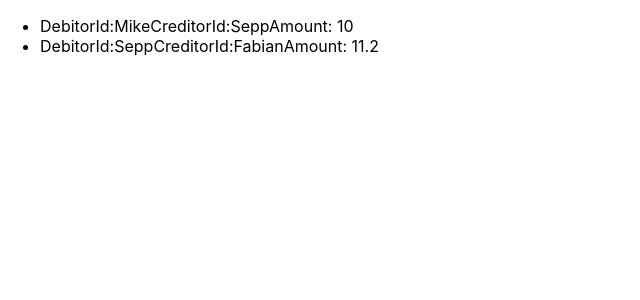
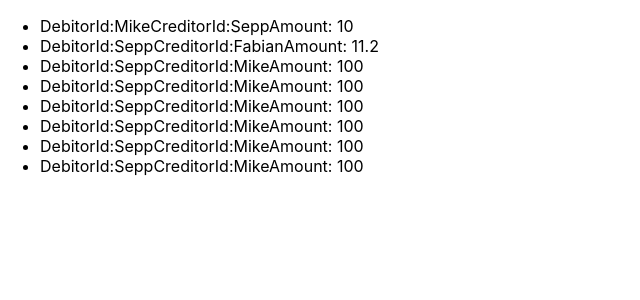
Before and after one commit to webpapaya/fhs-react-redux-starter-kit, a React (Create React App) app: page / in a window 1280 px wide. Shown: the top 300 px of the page, without its empty margins (0-640 px from the left). Built offline with nearby package versions, Linux system fonts and the light colour scheme; data requests are answered from the project's data file.

Commit message:
explain not itterable issue

```diff
--- a/db.json
+++ b/db.json
@@ -1,11 +1,81 @@
 {
   "money-transaction": [
-    {"id": 1, "creditorId": 1, "debitorId": 2, "amount": 10.00, "paidAt": null },
-    {"id": 2, "creditorId": 3, "debitorId": 1, "amount": 11.20, "paidAt": "2000-01-01T00:00:00+01+00" }
+    {
+      "id": 1,
+      "creditorId": 1,
+      "debitorId": 2,
+      "amount": 10,
+      "paidAt": null
+    },
+    {
+      "id": 2,
+      "creditorId": 3,
+      "debitorId": 1,
+      "amount": 11.2,
+      "paidAt": "2000-01-01T00:00:00+01+00"
+    },
+    {
+      "id": "f0188e79-80f1-4f72-8d79-a60c84680989",
+      "creditorId": 2,
+      "debitorId": 1,
+      "amount": 100,
+      "paidAt": null
+    },
+    {
+      "id": "b2b40292-70ab-4f74-8cc0-b4059475053d",
+      "creditorId": 2,
+      "debitorId": 1,
+      "amount": 100,
+      "paidAt": null
+    },
+    {
+      "id": "c96719c7-bad9-4f7d-b8d4-d96d92b2a583",
+      "creditorId": 2,
+      "debitorId": 1,
+      "amount": 100,
+      "paidAt": null
+    },
+    {
+      "id": "ef5e4562-b0c9-49b3-8124-a763ded71c5d",
+      "creditorId": 2,
+      "debitorId": 1,
+      "amount": 100,
+      "paidAt": null
+    },
+    {
+      "id": "014ea300-d7d2-4061-98d0-9005c3267c6c",
+      "creditorId": 2,
+      "debitorId": 1,
+      "amount": 100,
+      "paidAt": null
+    },
+    {
+      "id": "ea457b9d-b56e-4a45-9de9-83c43fc6e1f9",
+      "creditorId": 2,
+      "debitorId": 1,
+      "amount": 100,
+      "paidAt": null
+    }
   ],
   "user": [
-    {"id": 1, "name": "Sepp"},
-    {"id": 2, "name": "Mike"},
-    {"id": 3, "name": "Fabian"}
+    {
+      "id": 1,
+      "name": "Sepp"
+    },
+    {
+      "id": 2,
+      "name": "Mike"
+    },
+    {
+      "id": 3,
+      "name": "Fabian"
+    },
+    {
+      "id": "a7144000-362b-4d91-ba24-ee6e9050ed1e",
+      "creditorId": 2,
+      "debitorId": 1,
+      "amount": 100,
+      "paidAt": null
+    }
   ]
 }
--- a/package.json
+++ b/package.json
@@ -8,7 +8,8 @@
     "react-redux": "^7.2.2",
     "react-scripts": "^4.0.3",
     "redux": "^4.0.5",
-    "redux-thunk": "^2.3.0"
+    "redux-thunk": "^2.3.0",
+    "uuid": "^8.3.2"
   },
   "scripts": {
     "start:server": "json-server --watch db.json --port 3001",
--- a/src/containers/money-transactions/container.js
+++ b/src/containers/money-transactions/container.js
@@ -1,5 +1,6 @@
 import { connect } from "react-redux"
 import { MoneyTransaction } from "./presentation"
+import '../../domain/money-transactions/action-creator'
 
 const mapStateToProps = (state) => {
   return {
--- /dev/null
+++ b/src/domain/money-transactions/action-creator.js
@@ -0,0 +1,16 @@
+import { v4 as uuid } from 'uuid'
+
+export const createMoneyTransaction = ({ creditorId, debitorId, amount }) => async (dispatch) => {
+  const userResponse = await fetch('http://localhost:3001/money-transaction', {
+    method: 'post',
+    headers: { 'content-type': 'application/json' },
+    body: JSON.stringify({ id: uuid(), creditorId, debitorId, amount, paidAt: null })
+  })
+    .then((response) => response.json())
+
+  dispatch({
+    type: 'moneyTransactions/created',
+    payload: userResponse
+  })
+}
+window.createMoneyTransaction = createMoneyTransaction
--- a/src/domain/money-transactions/reducer.js
+++ b/src/domain/money-transactions/reducer.js
@@ -3,6 +3,8 @@ export const moneyTransactionReducer = (state = initialState, action) => {
   switch (action.type) {
     case 'moneyTransactions/fetched':
       return [...state, ...action.payload]
+    case 'moneyTransactions/created':
+      return [...state, action.payload]
     default:
       return state;
   }
```
